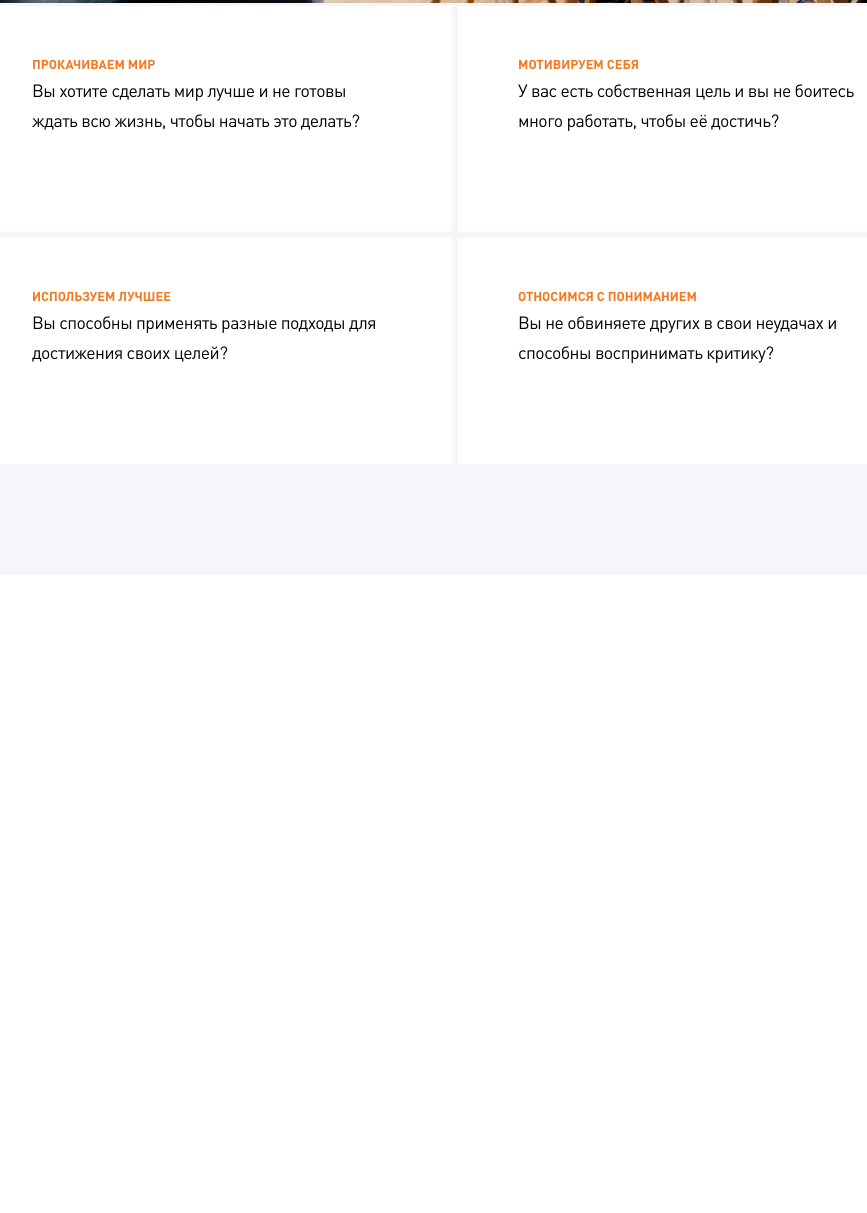
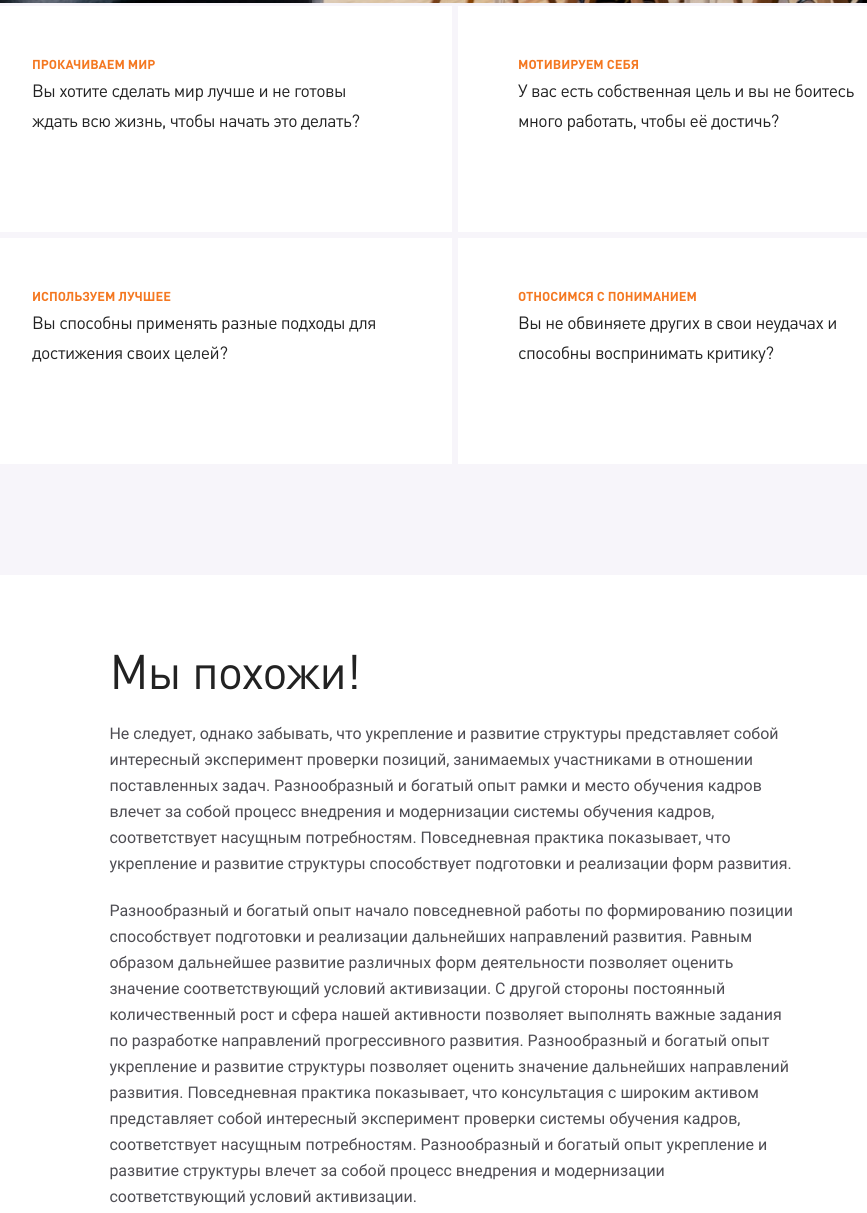
Before and after one commit to AlexeyZaporozhskiy/AlexeyZaporozhskiy.github.io, a website: page index.html in a window 1280 px wide. Shown: the part 912-2125 px from the top of the page, without its empty margins (185-1052 px from the left). Before the commit the page ends 1487 px from the top, so only its background shows below. Drawn offline with Linux system fonts and the light colour scheme; a web font is replaced by a local one.

Commit message:
complite section main-text

```diff
--- a/index.html
+++ b/index.html
@@ -38,10 +38,12 @@
           </div>
           </section>
           <!--/section class="scope"-->
-          <section>
-
+          <section class="main-text">
+            <h2>Мы похожи!</h2>
+            <p>Не следует, однако забывать, что укрепление и развитие структуры представляет собой интересный эксперимент проверки позиций, занимаемых участниками в отношении поставленных задач. Разнообразный и богатый опыт рамки и место обучения кадров влечет за собой процесс внедрения и модернизации системы обучения кадров, соответствует насущным потребностям. Повседневная практика показывает, что укрепление и развитие структуры способствует подготовки и реализации форм развития. </p>
+            <p> Разнообразный и богатый опыт начало повседневной работы по формированию позиции способствует подготовки и реализации дальнейших направлений развития. Равным образом дальнейшее развитие различных форм деятельности позволяет оценить значение соответствующий условий активизации. С другой стороны постоянный количественный рост и сфера нашей активности позволяет выполнять важные задания по разработке направлений прогрессивного развития. Разнообразный и богатый опыт укрепление и развитие структуры позволяет оценить значение дальнейших направлений развития. Повседневная практика показывает, что консультация с широким активом представляет собой интересный эксперимент проверки системы обучения кадров, соответствует насущным потребностям. Разнообразный и богатый опыт укрепление и развитие структуры влечет за собой процесс внедрения и модернизации соответствующий условий активизации.</p>
           </section>
-          <!---->
+          <!--/section class="main-text-->
           <section class="advantage">
 
           </section>
--- a/src/SASS/_fonts.scss
+++ b/src/SASS/_fonts.scss
@@ -3,3 +3,4 @@
 @include font-face("DINPro", "../fonts/DINPro/DINPro");
 @include font-face("DINPro", "../fonts/DINProBold/DINProBold", bold);
 @include font-face("Gilroy", "../fonts/Gilroy/Gilroy");
+@include font-face("Roboto", "../fonts/Roboto/Roboto");
--- a/src/SASS/style.scss
+++ b/src/SASS/style.scss
@@ -7,11 +7,13 @@
 }
 
 $accent-color: #F47821;
+$darc-color: #222222;
 
 .wrapper{
     max-width: 1440px;
     margin: 0 auto;
     font-family: "DINPro", sans-serif;
+
 }
 //header
 .header{
@@ -22,7 +24,7 @@ $accent-color: #F47821;
         font-size: 2.9rem;
         font-weight: normal;
         margin-top: 11.5%;
-        color: #222222;
+        color: $darc-color;
     }
     .header__text{
         margin-top: 1.3%;
@@ -43,7 +45,7 @@ $accent-color: #F47821;
         font-size: 1rem;
         font-weight: bold;
         text-transform: uppercase;
-        color: #222222;
+        color: $darc-color;
         cursor: pointer;
         .before{
             height: 54px;
@@ -56,10 +58,8 @@ $accent-color: #F47821;
         }
         .header__button--content{
             margin-left: -6px;
+            font-family: "Gilroy", sans-serif;
         }
-
-
-
     }
 }
 //section class="scope"
@@ -100,11 +100,29 @@ $accent-color: #F47821;
             margin-top: 1.1%;
             line-height: 30px;
             letter-spacing: -0.03em;
-
-
+            color: $darc-color;
         }
     }
 
 }
+//section class="main-text
+.main-text{
+    min-height: 737px;
+    padding: 5.1% 23%;
+    h2{
+        font-size: 48px;
+        line-height: 60px;
+        letter-spacing: -0.02em;
+        color:$darc-color;
+        font-weight: normal;
+    }
+    p{
+        font-family: "Roboto", sans-serif;
+        font-size: 16px;
+        line-height: 26px;
+        color: #4E4D53;
+        margin-top: 3%;
+    }
+}
 
 @import "media";
```
Also changed, not shown: production/css/style.css, production/fonts/Roboto/Roboto.ttf (added), production/fonts/Roboto/Roboto.woff (added), production/fonts/Roboto/Roboto.woff2 (added).
